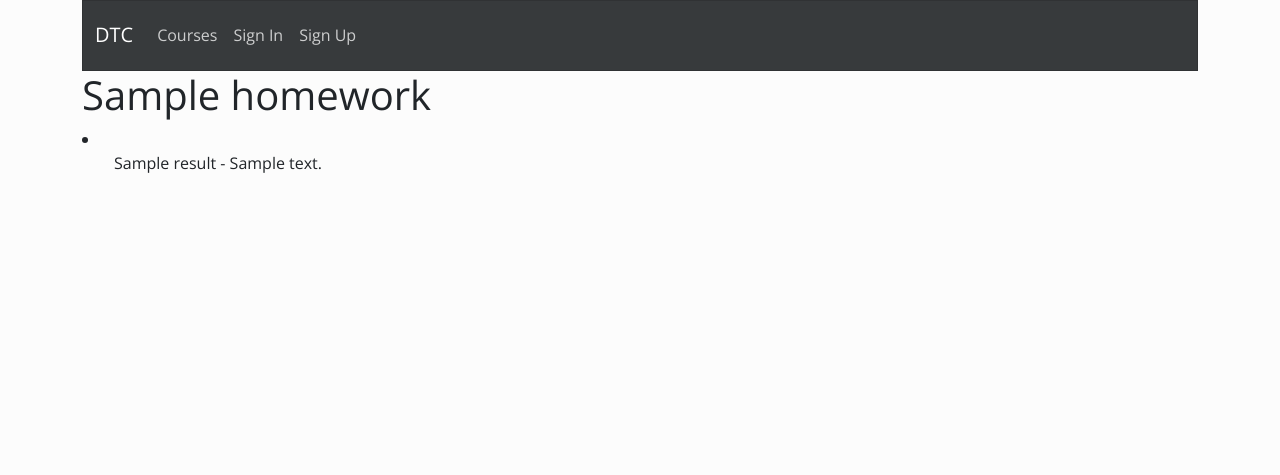
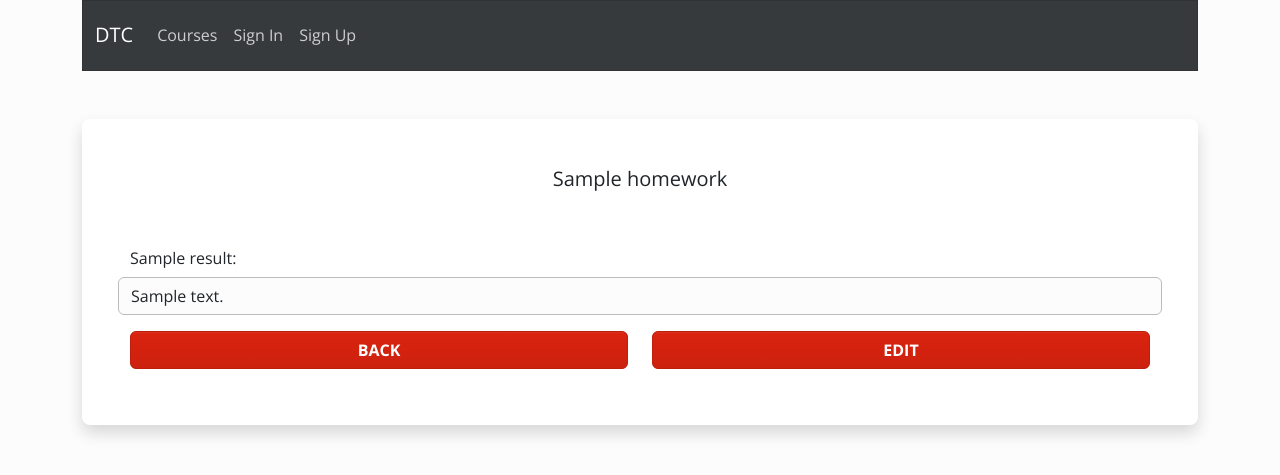
Before and after one commit to DataTalksClub/course-management-platform-old, a Django app: template cmp/course_app/templates/course_app/homework_sub.html in a window 1280 px wide. Shown: the top 475 px of the page. Run offline with Django 4.2, Linux system fonts and the light colour scheme; the template is opened without the code that fills it: most values are stand-ins (such as "Sample title", 1, 10 or a date in 2020); some libraries are stand-ins or nearby versions.

Commit message:
submitted hw page wip

```diff
--- a/cmp/course_app/templates/course_app/homework_sub.html
+++ b/cmp/course_app/templates/course_app/homework_sub.html
@@ -1,16 +1,40 @@
 {% extends 'base.html' %}
 
 {% block content %}
-<h1> {{homework.title}}</h1>
 
-<li>
+{% comment %} <div class="container"> {% endcomment %}
+    <div class="row">
+        <div class="mx-auto">
+            <div class="card border-0 shadow rounded-3 my-5">
+                <div class="card-body p-4 p-sm-5">
+                    <h5 class="card-title text-center mb-5 fw-light fs-5">{{homework.title}}</h5>
 
-{% for question, answer in results %}
-    <ul>{{question}} - {{answer}}</ul>
-{% endfor%}
+                    {% for question, answer in results %}
+                    <div class="form-group row">
+                        <div class="col-sm-2 col-form-label">{{question}}: </div>
+                        <p class="form-control">{{answer}}</p>
+                    </div>
+                    {% endfor%}
 
 
 
-</li>
+
+
+                <div class="form-group row">
+                    <!-- panel-footer -->
+                    <div  class="d-grid mb-2 col-6 text-right">
+
+                        <a class="primaryAction btn btn-primary btn-login text-uppercase fw-bold" href="{% url 'courses' %}" role="button"> Back </a>
+                    </div>
+                    <div class="d-grid mb-2 col-6 text-right">
+                        <a class="primaryAction btn btn-primary btn-login text-uppercase fw-bold" href="{% url 'homework' homework.id %}" role="button"> Edit </a>
+                    </div>
+                </div>
+            </div>
+
+            </div>
+        </div>
+    </div>
+{% comment %} </div> {% endcomment %}
 
 {% endblock content %}
```
